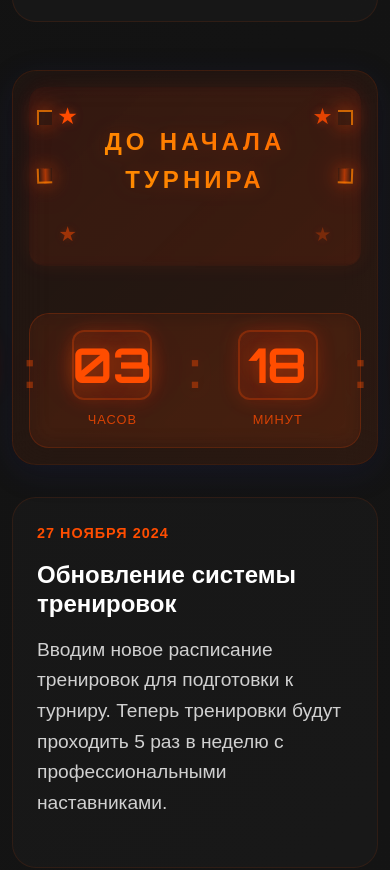
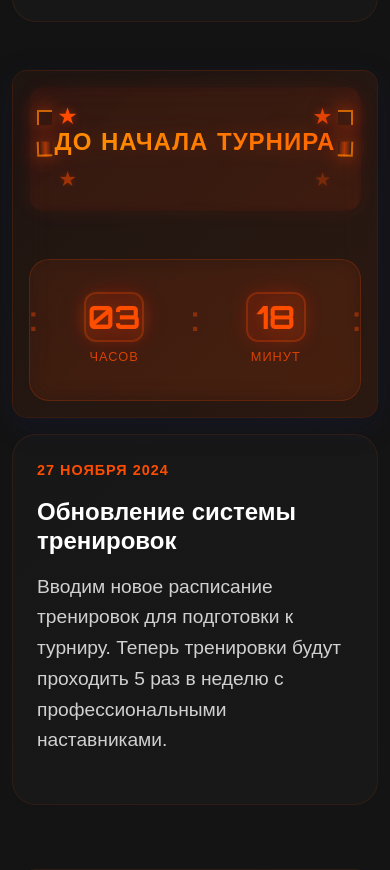
Before and after one commit to swensi17/freefire-rw, a plain HTML site: page templates/index.html in a window 390 px wide. Shown: the part 3296-4166 px from the top of the page. Drawn offline with nearby package versions, Linux system fonts and the light colour scheme; files that its build step writes are made by us from their sources.

Commit message:
Исправлены проблемы с таймером и адаптивностью: - Улучшена работа таймера - Добавлена поддержка всех размеров экранов - Исправлены стили для мобильных устройств - Добавлен шрифт Orbitron

````diff
--- a/static/js/countdown.js
+++ b/static/js/countdown.js
@@ -9,7 +9,10 @@ function padZero(num) {
 // Функция обновления статического числа
 function updateStaticNumber(element, value) {
     if (element) {
-        element.textContent = padZero(value);
+        const formattedValue = padZero(value);
+        if (element.textContent !== formattedValue) {
+            element.textContent = formattedValue;
+        }
     }
 }
 
@@ -42,7 +45,10 @@ function updateCountdown() {
     const timeLeft = TOURNAMENT_START - now;
 
     if (timeLeft <= 0) {
-        document.querySelector('.countdown-timer').innerHTML = '<div class="expired">Турнир начался!</div>';
+        const timerContainer = document.querySelector('.countdown-timer');
+        if (timerContainer) {
+            timerContainer.innerHTML = '<div class="expired">Турнир начался!</div>';
+        }
         return;
     }
 
@@ -51,22 +57,36 @@ function updateCountdown() {
     const minutes = Math.floor((timeLeft % (1000 * 60 * 60)) / (1000 * 60));
     const seconds = Math.floor((timeLeft % (1000 * 60)) / 1000);
 
-    const daysElement = document.getElementById('days');
-    const hoursElement = document.getElementById('hours');
-    const minutesElement = document.getElementById('minutes');
-    const secondsElement = document.getElementById('seconds');
+    const elements = {
+        days: document.getElementById('days'),
+        hours: document.getElementById('hours'),
+        minutes: document.getElementById('minutes'),
+        seconds: document.getElementById('seconds')
+    };
 
-    if (daysElement) updateStaticNumber(daysElement, days);
-    if (hoursElement) updateStaticNumber(hoursElement, hours);
-    if (minutesElement) updateStaticNumber(minutesElement, minutes);
-    if (secondsElement) updateSeconds(secondsElement, seconds);
+    if (elements.days) updateStaticNumber(elements.days, days);
+    if (elements.hours) updateStaticNumber(elements.hours, hours);
+    if (elements.minutes) updateStaticNumber(elements.minutes, minutes);
+    if (elements.seconds) updateSeconds(elements.seconds, seconds);
 }
 
-// Запускаем таймер
-document.addEventListener('DOMContentLoaded', () => {
-    // Запускаем первое обновление
+// Инициализация таймера
+function initCountdown() {
+    // Первое обновление
     updateCountdown();
 
     // Обновляем каждую секунду
     setInterval(updateCountdown, 1000);
-});
+
+    // Синхронизируем анимацию разделителей
+    document.querySelectorAll('.countdown-separator').forEach((separator, index) => {
+        separator.style.animationDelay = `${index * 0.1}s`;
+    });
+}
+
+// Запускаем таймер после загрузки DOM
+if (document.readyState === 'loading') {
+    document.addEventListener('DOMContentLoaded', initCountdown);
+} else {
+    initCountdown();
+}
--- a/static/timer-style.css
+++ b/static/timer-style.css
@@ -369,87 +369,119 @@
     animation: spin 10s linear infinite;
 }
 
+/* Медиа-запросы для адаптивности */
 @media (max-width: 1200px) {
     .countdown-title {
-        font-size: 2rem;
+        font-size: 2.5rem;
     }
-
     .number-block {
-        width: 120px;
-        height: 90px;
+        width: 100px;
+        height: 80px;
     }
-
     .static-number,
     .seconds-number {
-        font-size: 4.5rem;
-    }
-
-    .countdown-separator {
-        font-size: 4.5rem;
+        font-size: 3.5rem;
     }
 }
 
 @media (max-width: 768px) {
     .countdown-container {
-        padding: 2rem;
+        padding: 1.5rem;
+        margin: 1rem auto;
     }
-
     .countdown-title {
-        font-size: 1.8rem;
+        font-size: 2rem;
+        letter-spacing: 2px;
     }
-
-    .countdown-timer {
-        padding: 1.5rem;
+    .countdown-inner {
+        gap: 10px;
     }
-
     .number-block {
-        width: 100px;
-        height: 80px;
+        width: 80px;
+        height: 60px;
     }
-
     .static-number,
     .seconds-number {
-        font-size: 4rem;
+        font-size: 2.8rem;
     }
-
     .countdown-separator {
-        font-size: 4rem;
+        font-size: 2.8rem;
+        padding: 0 5px;
     }
-
     .number-label {
-        font-size: 1rem;
+        font-size: 0.9rem;
     }
 }
 
 @media (max-width: 480px) {
     .countdown-container {
         padding: 1rem;
+        border-radius: 15px;
     }
-
     .countdown-title {
         font-size: 1.5rem;
+        letter-spacing: 1px;
+        margin-bottom: 1rem;
     }
-
-    .countdown-timer {
-        padding: 1rem;
+    .countdown-inner {
+        gap: 5px;
     }
-
     .number-block {
-        width: 80px;
-        height: 70px;
+        width: 60px;
+        height: 50px;
     }
-
     .static-number,
     .seconds-number {
-        font-size: 3rem;
+        font-size: 2rem;
     }
-
     .countdown-separator {
-        font-size: 3rem;
-        margin: 0 2px;
+        font-size: 2rem;
+        padding: 0 2px;
     }
-
     .number-label {
         font-size: 0.8rem;
+        margin-top: 5px;
     }
 }
+
+/* Для очень маленьких экранов */
+@media (max-width: 360px) {
+    .countdown-container {
+        padding: 0.5rem;
+    }
+    .number-block {
+        width: 50px;
+        height: 40px;
+    }
+    .static-number,
+    .seconds-number {
+        font-size: 1.8rem;
+    }
+    .countdown-separator {
+        font-size: 1.8rem;
+        padding: 0 1px;
+    }
+}
+
+/* Для ландшафтной ориентации на мобильных */
+@media (max-height: 480px) and (orientation: landscape) {
+    .countdown-container {
+        padding: 0.5rem;
+    }
+    .countdown-title {
+        font-size: 1.2rem;
+        margin-bottom: 0.5rem;
+    }
+    .number-block {
+        width: 60px;
+        height: 40px;
+    }
+    .static-number,
+    .seconds-number {
+        font-size: 1.8rem;
+    }
+    .number-label {
+        font-size: 0.7rem;
+        margin-top: 2px;
+    }
+}
--- a/templates/index.html
+++ b/templates/index.html
@@ -9,7 +9,7 @@
     <title>RW WOLVES - Элитная гильдия Free Fire</title>
     <link href="https://cdn.jsdelivr.net/npm/bootstrap@5.1.3/dist/css/bootstrap.min.css" rel="stylesheet">
     <link rel="stylesheet" href="https://cdnjs.cloudflare.com/ajax/libs/font-awesome/6.0.0/css/all.min.css">
-    <link href="https://fonts.googleapis.com/css2?family=Rajdhani:wght@500;600;700&family=Orbitron:wght@400;500;600;700&display=swap" rel="stylesheet">
+    <link href="https://fonts.googleapis.com/css2?family=Rajdhani:wght@500;600;700&family=Orbitron:wght@400;500;600;700;800;900&display=swap" rel="stylesheet">
     <link rel="stylesheet" href="/static/style.css">
     <link rel="stylesheet" href="/static/timer-style.css">
 </head>
@@ -1653,3 +1653,5 @@
     </style>
 </body>
 </html>
+
+```
````
